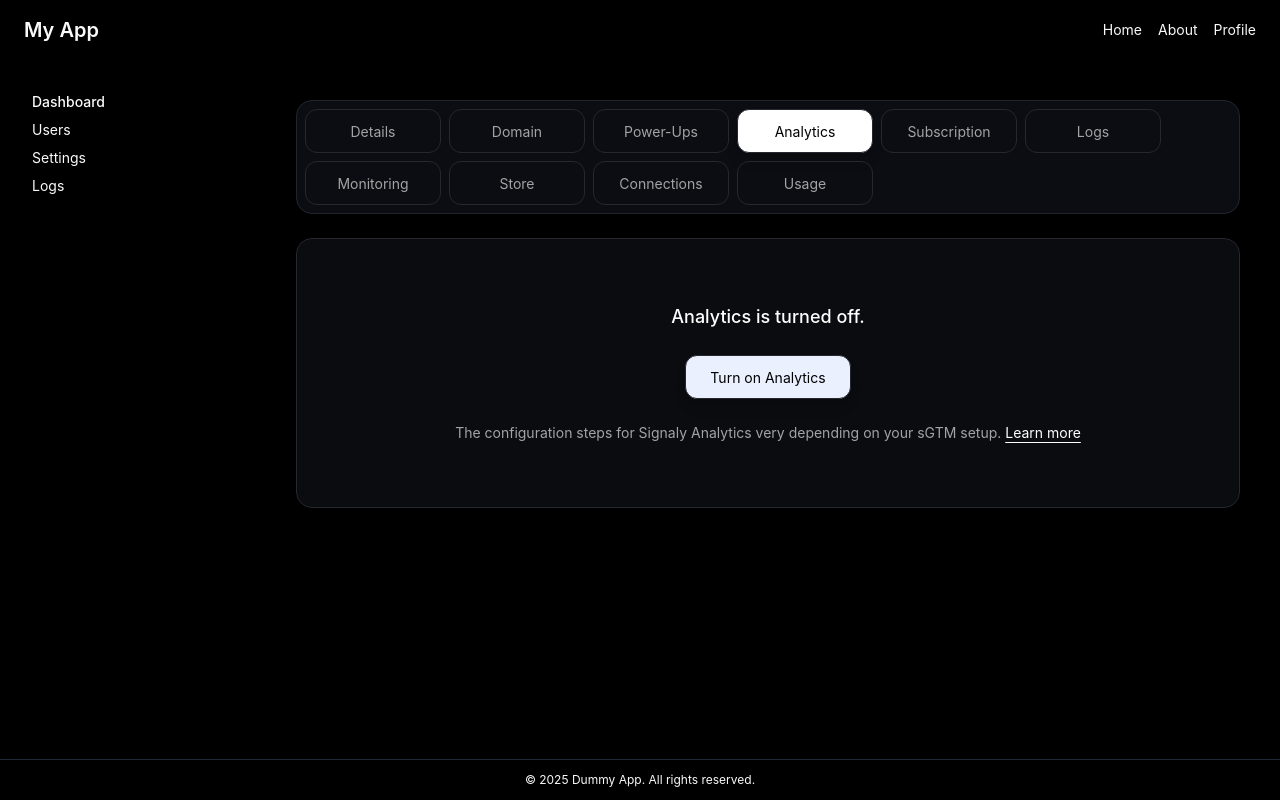
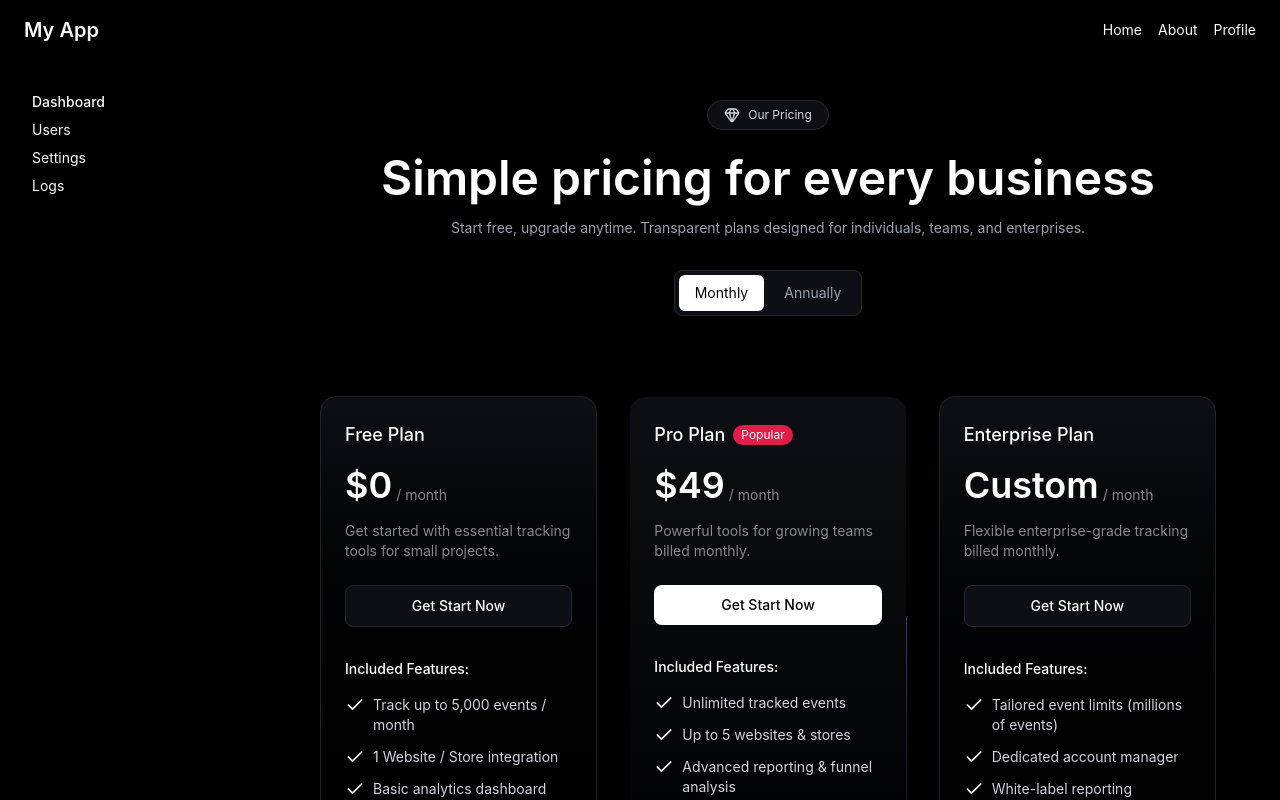
Before and after one commit to findrmeet/stape-dashboard, a React (Vite) app: page / in a window 1280 px wide. Shown: the top 800 px of the page. Built offline with nearby package versions, Linux system fonts and the light colour scheme.

Commit message:
card wrapper

```diff
--- a/src/main.tsx
+++ b/src/main.tsx
@@ -3,9 +3,8 @@ import { createRoot } from "react-dom/client";
 import "./index.css";
 import { createBrowserRouter } from "react-router";
 import { RouterProvider } from "react-router/dom";
-
 import Layout from "./layout/Layout.tsx";
-import GTMTabs from "./components/GTMTabs.tsx";
+import PricingPage from "./pages/PricingPage/PricingPage.tsx";
 
 const router = createBrowserRouter([
   {
@@ -14,7 +13,7 @@ const router = createBrowserRouter([
     children: [
       {
         index: true,
-        element: <GTMTabs />,
+        element: <PricingPage />,
       },
     ],
   },
--- a/src/pages/PricingPage/PricingCard.tsx
+++ b/src/pages/PricingPage/PricingCard.tsx
@@ -27,7 +27,7 @@ export function PricingCard({
       <div className={`relative ${highlighted ? "card-wrapper" : ""}`}>
         {/* Outer container for non-highlighted cards */}
         <section
-          className={`relative rounded-2xl p-6 flex flex-col justify-between  ${
+          className={`relative flex flex-col justify-between rounded-2xl p-6 ${
             highlighted
               ? "card-content"
               : "border border-[#1F222A] bg-linear-to-b from-[#0E0F14] to-black"
@@ -37,7 +37,7 @@ export function PricingCard({
             <div className="flex items-center gap-2">
               <h3 className="text-lg font-medium">{title}</h3>
               {badge && (
-                <span className="text-xs px-2 py-0.5 rounded-full bg-[#E11D48] text-white">
+                <span className="rounded-full bg-[#E11D48] px-2 py-0.5 text-xs text-white">
                   {badge}
                 </span>
               )}
@@ -51,10 +51,10 @@ export function PricingCard({
             <p className="mt-4 text-sm text-neutral-500">{description}</p>
 
             <button
-              className={`mt-6 w-full rounded-lg py-2.5 text-sm font-medium transition cursor-pointer ${
+              className={`mt-6 w-full cursor-pointer rounded-lg py-2.5 text-sm font-medium transition ${
                 highlighted
                   ? "bg-white text-black"
-                  : "bg-[#0E0F14] border border-[#26272F] text-white"
+                  : "border border-[#26272F] bg-[#0E0F14] text-white"
               }`}
               onClick={() => setActive(true)}
             >
@@ -62,7 +62,7 @@ export function PricingCard({
             </button>
 
             <div className="mt-8">
-              <h4 className="text-sm font-medium mb-4">Included Features:</h4>
+              <h4 className="mb-4 text-sm font-medium">Included Features:</h4>
               <ul className="space-y-3">
                 {features?.map((item) => (
                   <li key={item} className="flex items-start gap-2 text-sm">
@@ -78,12 +78,12 @@ export function PricingCard({
         </section>
       </div>
       <PrimaryModal active={active} setActive={setActive}>
-        <div className="relative w-full max-w-xl rounded-2xl  bg-linear-to-b from-[#0E0F14] to-[#07080C]  text-white shadow-2xl">
+        <div className="relative w-full max-w-xl rounded-2xl bg-linear-to-b from-[#0E0F14] to-[#07080C] text-white shadow-2xl">
           {/* Header */}
-          <div className="flex items-center justify-between pb-4 border-b border-[#26272F]">
+          <div className="flex items-center justify-between border-b border-[#26272F] pb-4">
             <h2 className="text-base font-medium">Purchase summery</h2>
             <button
-              className="text-neutral-500 hover:text-white transition cursor-pointer"
+              className="cursor-pointer text-neutral-500 transition hover:text-white"
               aria-label="Close modal"
               onClick={() => setActive(false)}
             >
@@ -105,7 +105,7 @@ export function PricingCard({
           </div>
 
           {/* Pay Button */}
-          <button className="mt-6 w-full rounded-lg bg-[#EEF1FF] py-3 text-sm font-medium text-black hover:bg-white transition cursor-pointer">
+          <button className="mt-6 w-full cursor-pointer rounded-lg bg-[#EEF1FF] py-3 text-sm font-medium text-black transition hover:bg-white">
             Pay Now
           </button>
 
@@ -126,25 +126,20 @@ export function PricingCard({
           {/* Sales final */}
           <div className="mt-6 border-t border-[#26272F] pt-4">
             <p className="text-sm font-medium">All sales final</p>
-            <p className="mt-2 text-xs text-neutral-500 leading-relaxed">
+            <p className="mt-2 text-xs leading-relaxed text-neutral-500">
               Payment for Signaly subscriptions are{" "}
-              <span className="text-white underline">non-refundable</span>. You
-              can{" "}
-              <span className="text-white underline">
-                change or cancel your plan
-              </span>{" "}
-              at any time
+              <span className="text-white underline">non-refundable</span>. You can{" "}
+              <span className="text-white underline">change or cancel your plan</span> at any time
             </p>
           </div>
 
           {/* Auto renew */}
           <div className="mt-6 border-t border-[#26272F] pt-4">
             <p className="text-sm font-medium">Plan auto-renewal</p>
-            <p className="mt-2 text-xs text-neutral-500 leading-relaxed">
-              Proceeding by selecting the button above will enroll you in a
-              recurring subscription plan. Signaly will charge your payment
-              method this amount yearly plus applicable taxes, minus any
-              discounts or credits.
+            <p className="mt-2 text-xs leading-relaxed text-neutral-500">
+              Proceeding by selecting the button above will enroll you in a recurring subscription
+              plan. Signaly will charge your payment method this amount yearly plus applicable
+              taxes, minus any discounts or credits.
             </p>
           </div>
 
```
